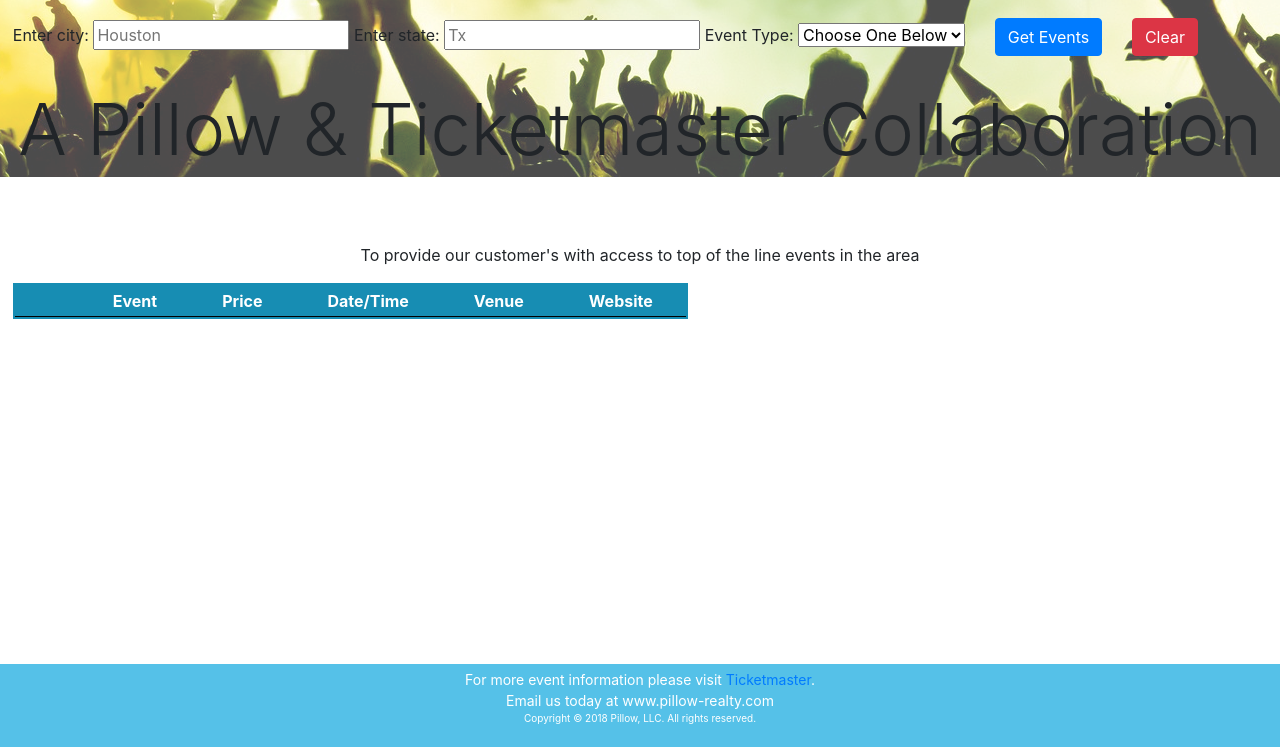
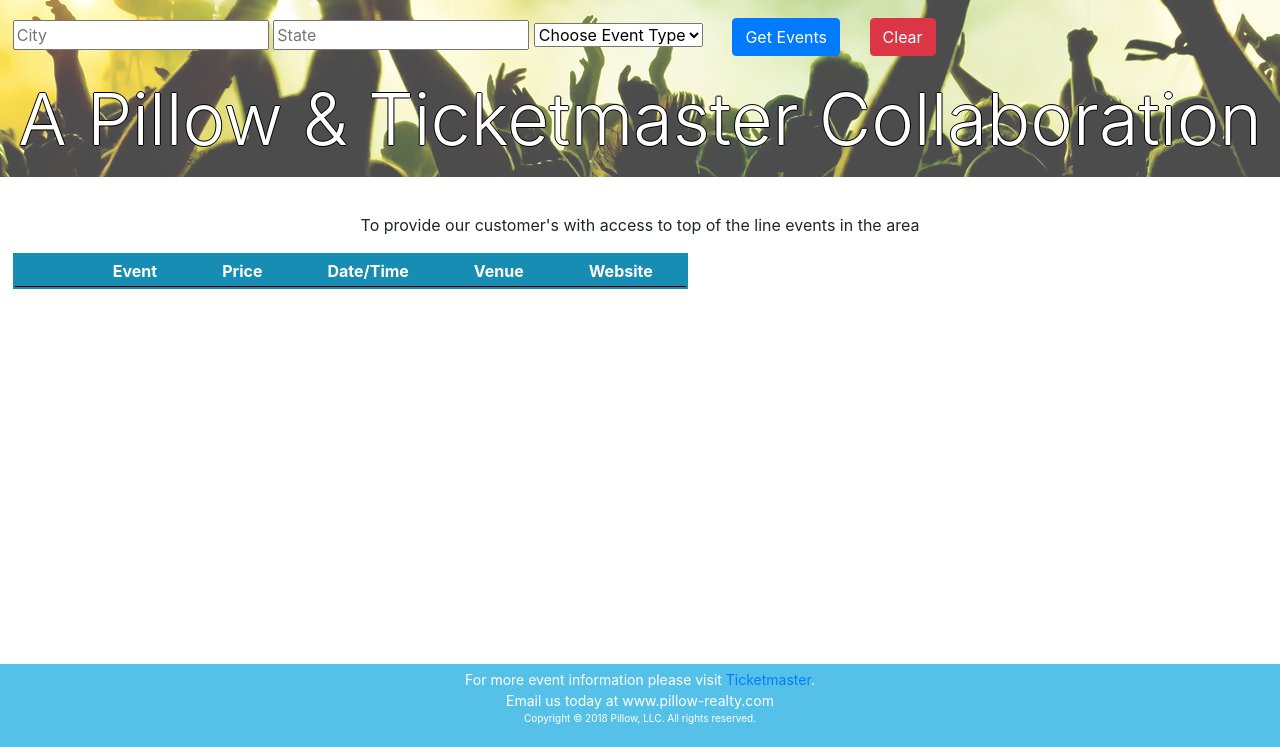
Before and after one commit to namaslay33/GroupProject1, a plain HTML site: page events.html in a window 1280 px wide. Shown: the part 53-800 px from the top of the page. Drawn offline with nearby package versions, Linux system fonts and the light colour scheme.

Commit message:
Event Fixes

```diff
--- a/Styles/events.css
+++ b/Styles/events.css
@@ -12,6 +12,8 @@
 
 .eventHead {
     position: relative;
+    color: white;
+    text-shadow: -1px 0 black, 0 1px black, 1px 0 black, 0 -1px black;
     /* margin-top: 1.2%; */
 }
 
@@ -21,15 +23,16 @@ nav, .subForm, form{
 }
 
 .subForm {
-    margin-top: 30px;
+    margin-top: 20px;
 }
 
 .eventHeadInfo {
-    margin-top: 5.5%;
+    margin-top: 4%;
 }
 
 form {
     margin-top: 1%;
+    color: white;
 }
 
 table {
--- a/events.html
+++ b/events.html
@@ -61,13 +61,13 @@
   </nav>
 
     <form style="text-align: left;">
-        Enter city:
-        <input type="text" placeholder="Houston" id="cityselect" required>
-        Enter state:
-        <input type="text" placeholder="Tx" id="stateselect">
-        Event Type:
+        <!-- Enter city:   -->
+        <input type="text" placeholder="City" id="cityselect" required>
+        <!-- Enter state: -->
+        <input type="text" placeholder="State" id="stateselect">
+        <!-- Event Type: -->
         <select id="dropdown">
-            <option value="" selected disabled hidden>Choose One Below</option>
+            <option value="" selected disabled hidden>Choose Event Type</option>
             <option value="1">Arts &amp; Theatre</option>
             <option value="2">Music</option>
             <option value="3">Sports</option>
```
